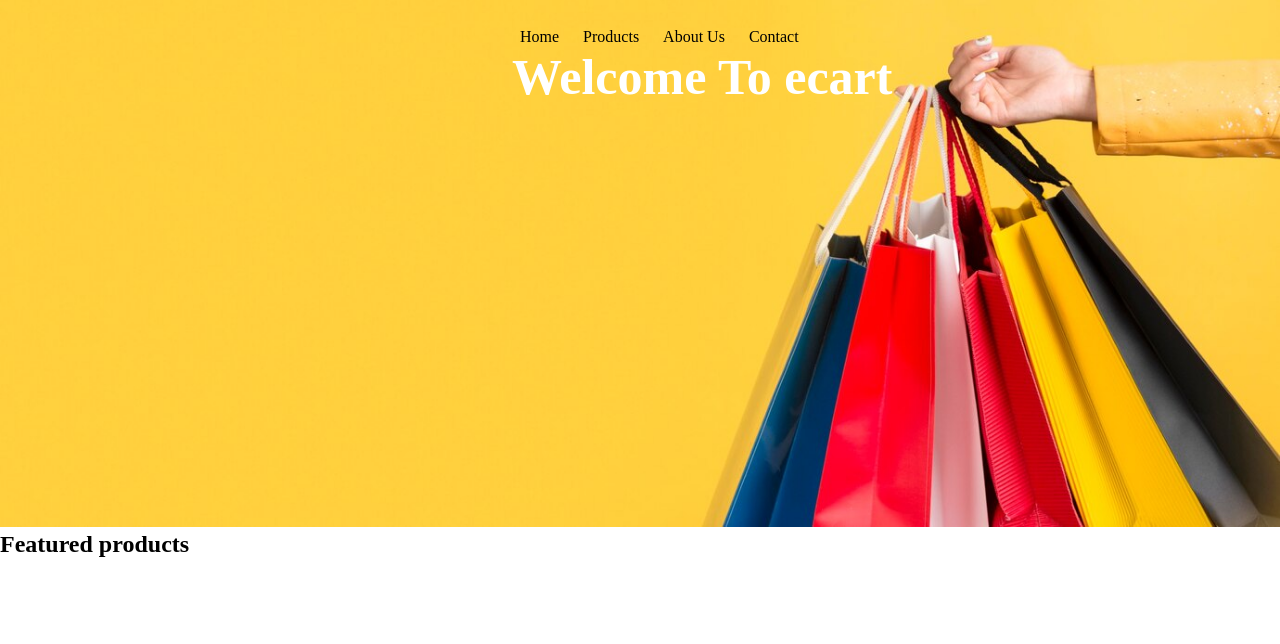
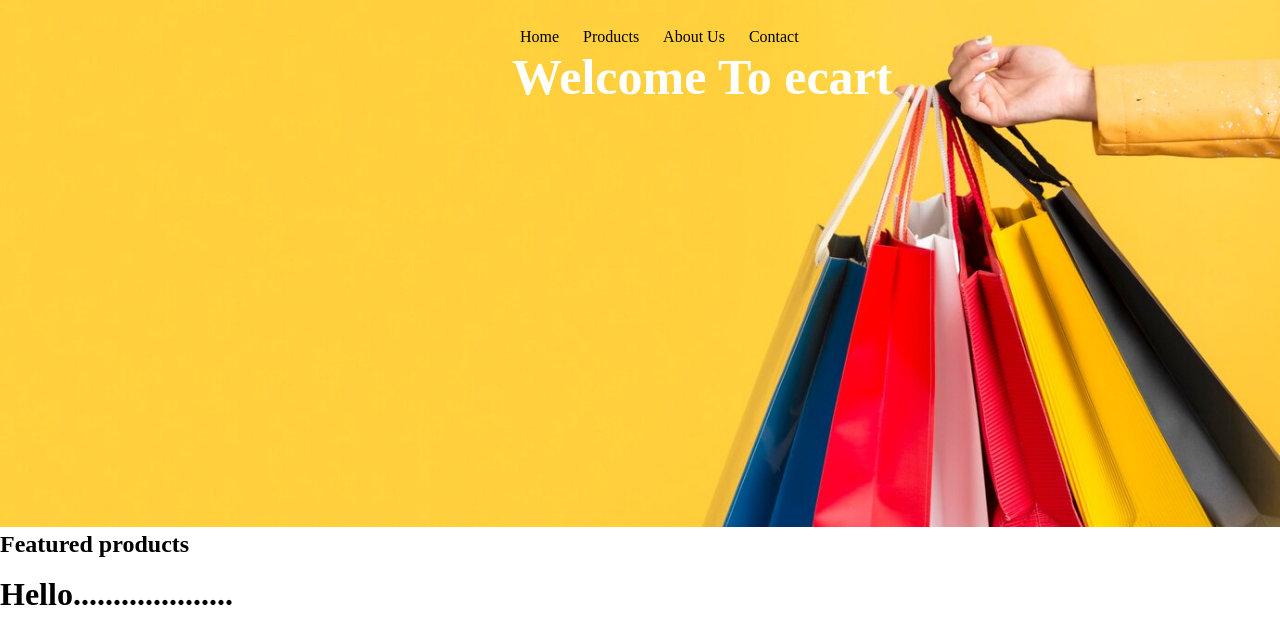
Before and after one commit to Prakash17022005/ssm_webpage, a plain HTML site: page index.html in a window 1280 px wide. Shown: the part 22-666 px from the top of the page. Drawn offline with Linux system fonts and the light colour scheme.

Commit message:
modified

```diff
--- a/index.html
+++ b/index.html
@@ -51,5 +51,6 @@
 
         </div>
     </div>
+    <h1>Hello....................</h1>
 </body>
 </html>
```
